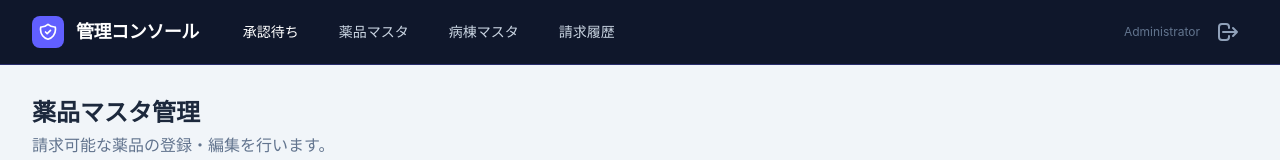
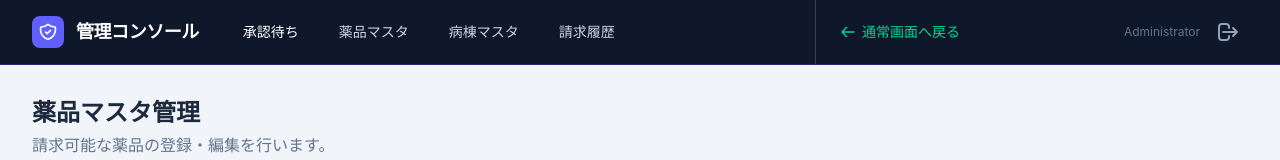
Before and after one commit to kensei0130/pharma-billing-app, a Next.js app: page /admin/drugs in a window 1280 px wide. Shown: the top 160 px of the page. Built offline with nearby package versions, Linux system fonts and the light colour scheme; no server answers; the database is empty.

Commit message:
Add Return to Ward link in admin dashboard

```diff
--- a/app/admin/layout.tsx
+++ b/app/admin/layout.tsx
@@ -38,6 +38,16 @@ export default async function AdminLayout({
                                 </Link>
                             </div>
                         </div>
+                        <div className="flex items-center ml-6 border-l border-slate-700 pl-6">
+                            <Link
+                                href="/ward"
+                                className="flex items-center text-sm font-medium text-emerald-400 hover:text-emerald-300 transition-colors"
+                            >
+                                <svg className="w-4 h-4 mr-1.5" fill="none" stroke="currentColor" viewBox="0 0 24 24"><path strokeLinecap="round" strokeLinejoin="round" strokeWidth="2" d="M10 19l-7-7m0 0l7-7m-7 7h18"></path></svg>
+                                通常画面へ戻る
+                            </Link>
+                        </div>
+
 
                         <div className="flex items-center space-x-4">
                             <div className="flex flex-col items-end mr-2">
@@ -59,11 +69,11 @@ export default async function AdminLayout({
                         </div>
                     </div>
                 </div>
-            </nav>
+            </nav >
 
             <main className="max-w-7xl mx-auto py-8 sm:px-6 lg:px-8">
                 {children}
             </main>
-        </div>
+        </div >
     );
 }
```
